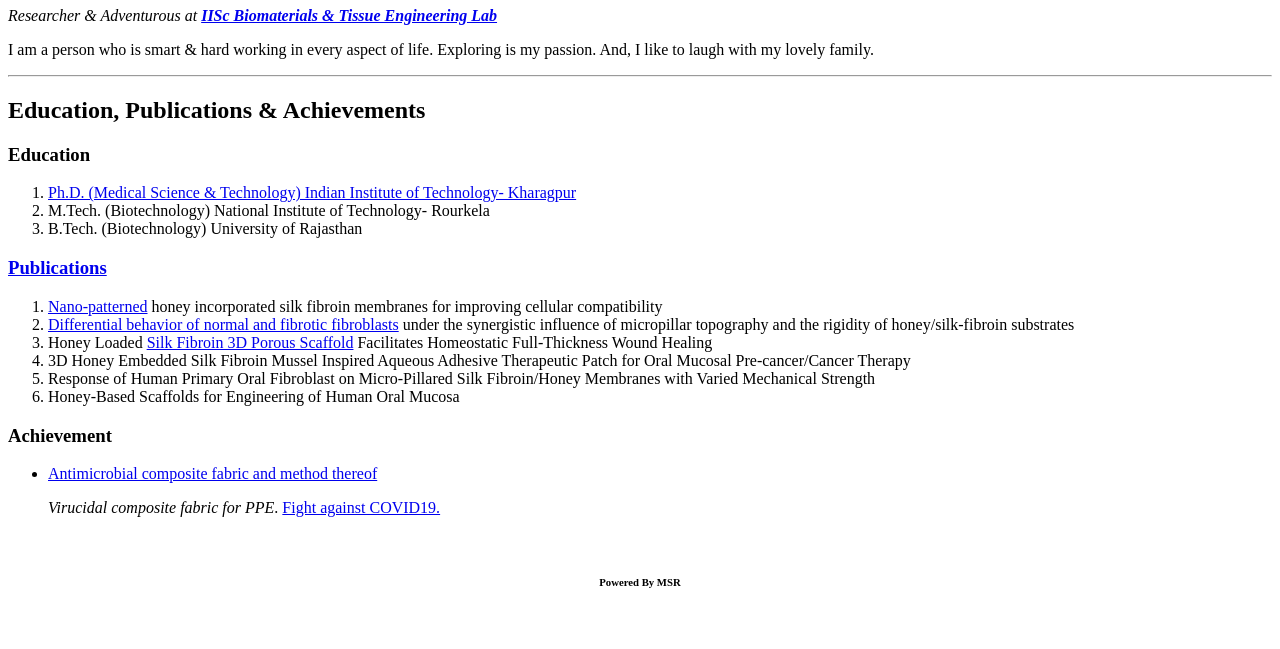
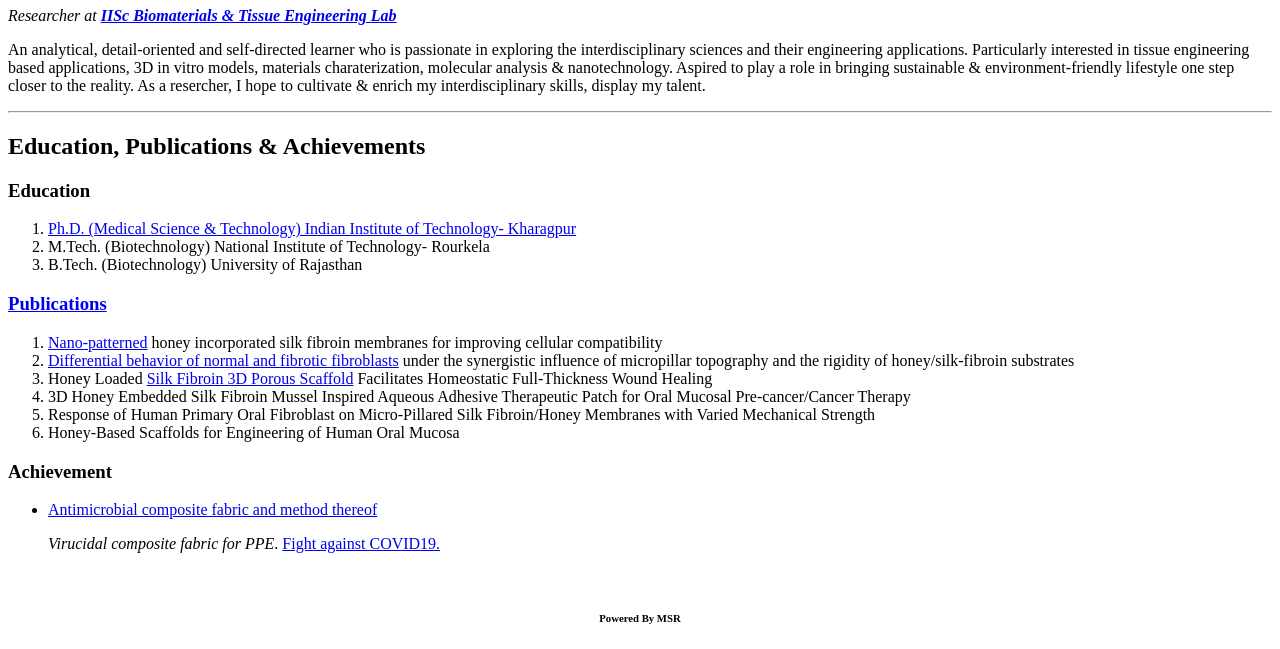
Before and after one commit to mayank0410/Profile, a plain HTML site: page index.html in a window 1280 px wide. Shown: the part 385-1034 px from the top of the page. Before the commit the page ends 998 px from the top, so only its background shows below. Drawn offline with Linux system fonts and the light colour scheme.

Commit message:
Update index.html

```diff
--- a/index.html
+++ b/index.html
@@ -7,9 +7,8 @@
   <body>
     <img src="https://i1.rgstatic.net/ii/profile.image/272212427014165-1441911908642_Q128/Monika_Rajput2.jpg" alt="Monika Rajput">
     <h1><a href="https://in.linkedin.com/in/monikarajput">Monika Rajput</a></h1>
-    <p><em>Researcher & Adventurous at <strong><a href="https://sites.google.com/site/iiscbiomaterials/group">IISc Biomaterials & Tissue Engineering Lab</a></strong></em></p>
-    <p>I am a person who is smart & hard working in every aspect of life. Exploring is my passion.
-      And, I like to laugh with my lovely family.</p>
+    <p><em>Researcher at <strong><a href="https://sites.google.com/site/iiscbiomaterials/group">IISc Biomaterials & Tissue Engineering Lab</a></strong></em></p>
+    <p>An analytical, detail-oriented and self-directed learner who is passionate in exploring the interdisciplinary sciences and their engineering applications. Particularly interested in tissue engineering based applications, 3D in vitro models, materials charaterization, molecular analysis & nanotechnology. Aspired to play a role in bringing sustainable & environment-friendly lifestyle one step closer to the reality. As a resercher, I hope to cultivate & enrich my interdisciplinary skills, display my talent.</p>
     <hr>
     <h2><strong>Education, Publications & Achievements</strong></h2>
     <h3><strong>Education</strong></h3>
```
